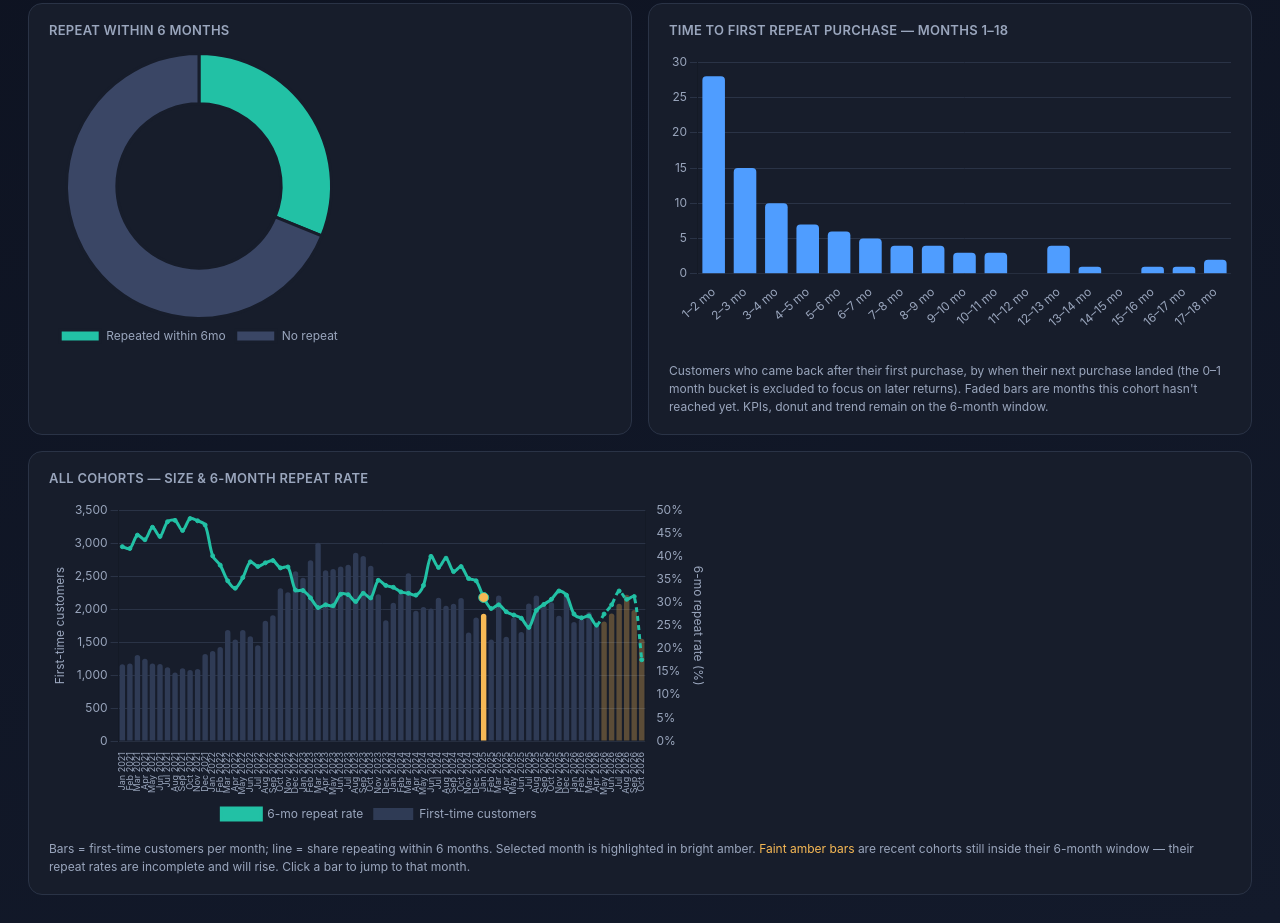
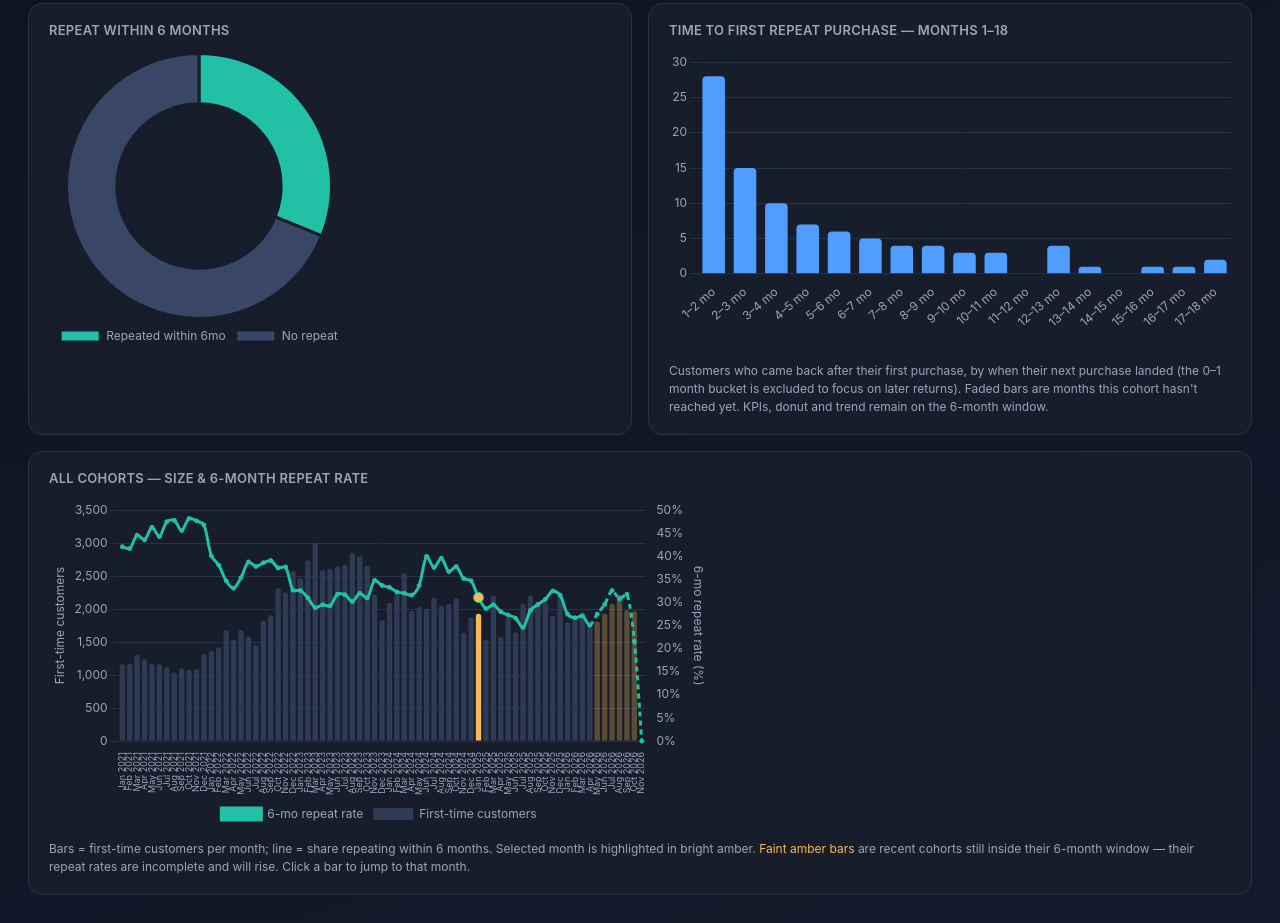
Before and after one commit to NorbePrime/customer-repeat-6mo, a plain HTML site: page index.html in a window 1280 px wide. Shown: the part 316-1239 px from the top of the page. Drawn offline with nearby package versions, Linux system fonts and the light colour scheme.

Commit message:
Add files via upload

```diff
--- a/index.html
+++ b/index.html
@@ -40,7 +40,7 @@
 </head>
 <body>
   <h1>First-Purchase Cohort Explorer</h1>
-  <div class="sub">Customers whose first-ever purchase (earliest CloseDate) fell in the selected month, and how many made another purchase within 6 months. Source: dedicated <span class="pill">CustomerRepeat6mo</span> model (Salesforce Closed Won, selected products). <span style="color:var(--ink)">Data refreshed Oct 26, 2026.</span></div>
+  <div class="sub">Customers whose first-ever purchase (earliest CloseDate) fell in the selected month, and how many made another purchase within 6 months. Source: dedicated <span class="pill">CustomerRepeat6mo</span> model (Salesforce Closed Won, selected products). <span style="color:var(--ink)">Data refreshed Nov 2, 2026.</span></div>
 
   <div class="controls">
     <label for="month">Cohort month</label>
@@ -133,27 +133,28 @@ const RAW=[
 ["2024-11",1644,521,19,11,13,10,4,4,2,2,0,5,0,1,0,3,1,2,1],
 ["2024-12",1872,573,31,19,13,6,7,7,0,5,1,1,5,1,0,1,3,0,1],
 ["2025-01",1930,535,28,15,10,7,6,5,4,4,3,3,0,4,1,0,1,1,2],
-["2025-02",1539,393,22,10,8,5,4,2,2,1,3,0,2,1,2,4,1,1,0],
+["2025-02",1539,393,22,10,8,5,4,2,2,1,2,0,2,1,2,4,1,1,0],
 ["2025-03",2207,575,36,17,11,8,4,4,7,2,4,0,3,7,1,4,0,0,2],
 ["2025-04",1583,399,21,10,4,7,2,5,4,3,3,1,3,3,1,1,1,1,1],
 ["2025-05",1874,445,27,15,10,9,6,7,6,4,4,4,2,5,0,1,0,1,0],
-["2025-06",1655,383,24,17,7,4,6,3,3,3,5,3,2,2,2,2,2,0,0],
+["2025-06",1655,383,24,17,7,4,6,3,3,3,5,3,2,2,2,2,2,1,0],
 ["2025-07",2087,449,33,9,9,9,5,3,9,4,3,3,0,0,1,1,0,0,0],
 ["2025-08",2206,550,37,22,8,3,4,4,6,1,0,2,2,2,1,1,0,0,0],
 ["2025-09",2062,531,43,20,2,8,7,3,6,3,0,2,0,2,1,0,0,0,0],
 ["2025-10",2104,583,30,13,6,6,8,3,1,3,1,1,1,0,0,0,0,0,0],
 ["2025-11",1901,562,33,9,10,2,1,4,1,2,1,2,1,0,0,0,0,0,0],
 ["2025-12",2230,638,37,12,13,4,0,3,2,5,1,0,0,0,0,0,0,0,0],
-["2026-01",1804,411,48,14,7,10,6,3,3,0,0,0,0,0,0,0,0,0,0],
+["2026-01",1804,411,48,14,7,10,6,3,3,0,1,0,0,0,0,0,0,0,0],
 ["2026-02",1859,442,31,7,9,5,2,0,1,0,0,0,0,0,0,0,0,0,0],
-["2026-03",1957,489,20,10,4,1,6,3,0,0,0,0,0,0,0,0,0,0,0],
+["2026-03",1957,489,20,10,4,1,6,3,3,0,0,0,0,0,0,0,0,0,0],
 ["2026-04",1749,402,21,5,4,5,2,2,0,0,0,0,0,0,0,0,0,0,0],
 ["2026-05",1812,455,27,6,4,6,0,0,0,0,0,0,0,0,0,0,0,0,0],
-["2026-06",1933,518,39,4,7,3,0,0,0,0,0,0,0,0,0,0,0,0,0],
-["2026-07",2083,621,40,15,2,0,0,0,0,0,0,0,0,0,0,0,0,0,0],
-["2026-08",2217,626,51,3,0,0,0,0,0,0,0,0,0,0,0,0,0,0,0],
-["2026-09",1987,611,10,0,0,0,0,0,0,0,0,0,0,0,0,0,0,0,0],
-["2026-10",1551,273,0,0,0,0,0,0,0,0,0,0,0,0,0,0,0,0,0]
+["2026-06",1933,518,39,4,7,4,0,0,0,0,0,0,0,0,0,0,0,0,0],
+["2026-07",2083,621,40,15,4,0,0,0,0,0,0,0,0,0,0,0,0,0,0],
+["2026-08",2217,626,51,6,0,0,0,0,0,0,0,0,0,0,0,0,0,0,0],
+["2026-09",1987,611,20,0,0,0,0,0,0,0,0,0,0,0,0,0,0,0,0],
+["2026-10",1967,425,0,0,0,0,0,0,0,0,0,0,0,0,0,0,0,0,0],
+["2026-11",7,0,0,0,0,0,0,0,0,0,0,0,0,0,0,0,0,0,0]
 ];
 
 const MONTHNAMES=["Jan","Feb","Mar","Apr","May","Jun","Jul","Aug","Sep","Oct","Nov","Dec"];
@@ -254,7 +255,7 @@ function render(){
   const mb=document.getElementById('maturity');
   if(!d.matured){
     mb.style.display='block';
-    mb.innerHTML=`⚠ <strong>${pretty(d.ym)} is still maturing.</strong> About ${d.elapsed} of 6 months have elapsed since this cohort's first purchases, so the repeat count (${d.repeats.toLocaleString()}) and rate (${d.rate}%) are incomplete and will rise as more time passes. Fully comparable cohorts run through Apr 2026.`;
+    mb.innerHTML=`⚠ <strong>${pretty(d.ym)} is still maturing.</strong> About ${d.elapsed} of 6 months have elapsed since this cohort's first purchases, so the repeat count (${d.repeats.toLocaleString()}) and rate (${d.rate}%) are incomplete and will rise as more time passes. Fully comparable cohorts run through May 2026.`;
   } else { mb.style.display='none'; }
 
   donut.data.datasets[0].data=[d.repeats,d.norepeat];donut.update();
```
